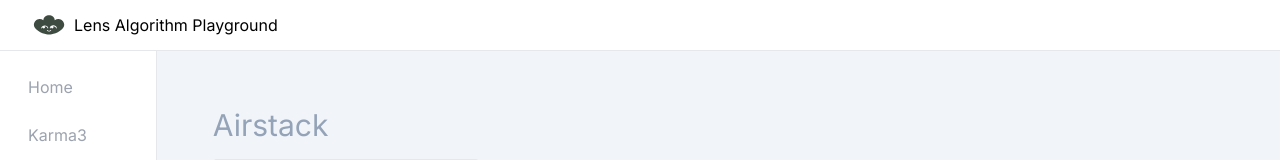
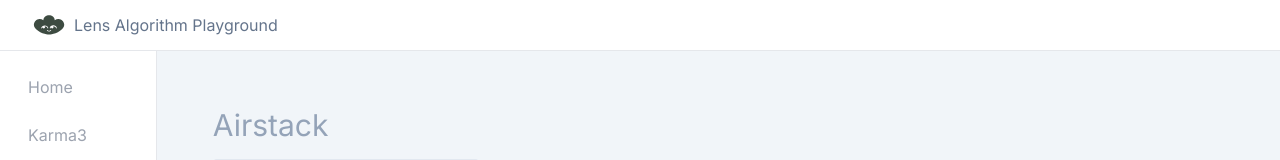
Before and after one commit to dabit3/lens-algorithm-playground, a Next.js app: page /airstack in a window 1280 px wide. Shown: the top 160 px of the page. Built offline with nearby package versions, Linux system fonts and the light colour scheme.

Commit message:
updated nav

```diff
--- a/app/layout.tsx
+++ b/app/layout.tsx
@@ -3,6 +3,7 @@
 import { LeftNav } from './left-nav'
 
 const inter = Inter({ subsets: ['latin'] })
+import Link from 'next/link'
 
 export const metadata = {
   title: 'Create Next App',
@@ -17,13 +18,13 @@
   return (
     <html lang="en">
       <body className={`${inter.className}`}>
-        <nav
-          className="
+        <nav>
+          <Link href="/" className="
           flex border-b pl-6 flex items-center
-          "
-        >
+          ">
           <img src='/logo.svg' className="w-[50px]" />
-          <p className="">Lens Algorithm Playground</p>
+          <p className="text-slate-500">Lens Algorithm Playground</p>
+          </Link>
         </nav>
         <div className="flex">
           <LeftNav />
```
